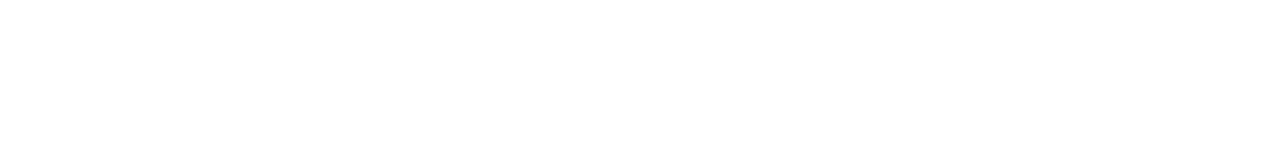
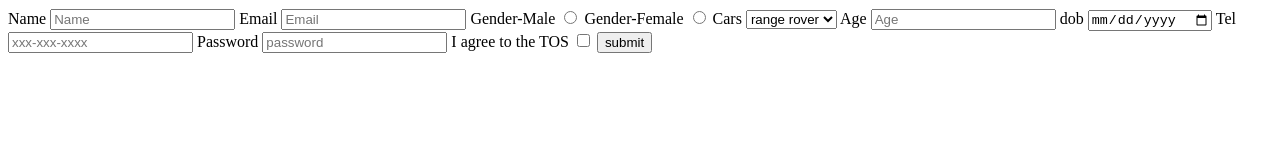
Before and after one commit to Prashant419/signup-form-car, a website: page main.html in a window 1280 px wide. Drawn offline with Linux system fonts and the light colour scheme.

Commit message:
created a submission

```diff
--- a/main.html
+++ b/main.html
@@ -8,6 +8,39 @@
 
 <body>
 	<!-- the entire body must be written by student -->
+	<form method="post">
+		<label for="name">Name</label>
+		<input id="name" type="text" placeholder="Name" name="name" required>
+
+		<label for="email">Email</label>
+		<input type="Email" id="email" placeholder="Email" required>
+
+		<label for="gender_m">Gender-Male</label>
+		<input type="Radio" id="gender_m" name="gender" required>
+		<label for="gender_f">Gender-Female</label>
+		<input type="Radio" id="gender_f" name="gender" required>
+
+		<label for="cars">Cars</label>
+		<select type="Select" id="cars" placeholder="--please choose an option--" required>
+			<option>range rover</option>
+		</select>
+		<label for="age">Age</label>
+		<input type="number" id="age" placeholder="Age" required>
+
+		<label for="dob">dob</label>
+		<input type="date" id="dob" required>
+
+		<label for="tel">Tel</label>
+		<input type="tel" id="tel" placeholder="xxx-xxx-xxxx">
+
+		<label for="password">Password</label>
+		<input type="password" id="password" placeholder="password" required>
+
+		<label for="tos">I agree to the TOS</label>
+		<input type="checkbox" id="tos" required>
+
+		<button type="submit">submit</button>
+	</form>
     <script type="text/javascript" src="./script.js">
 </script>
 
```
